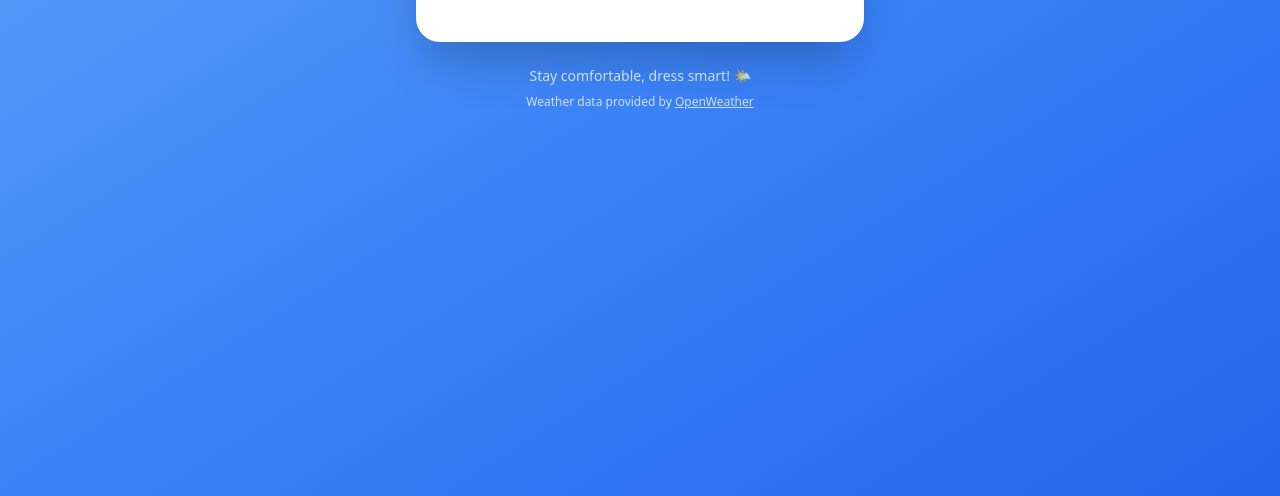
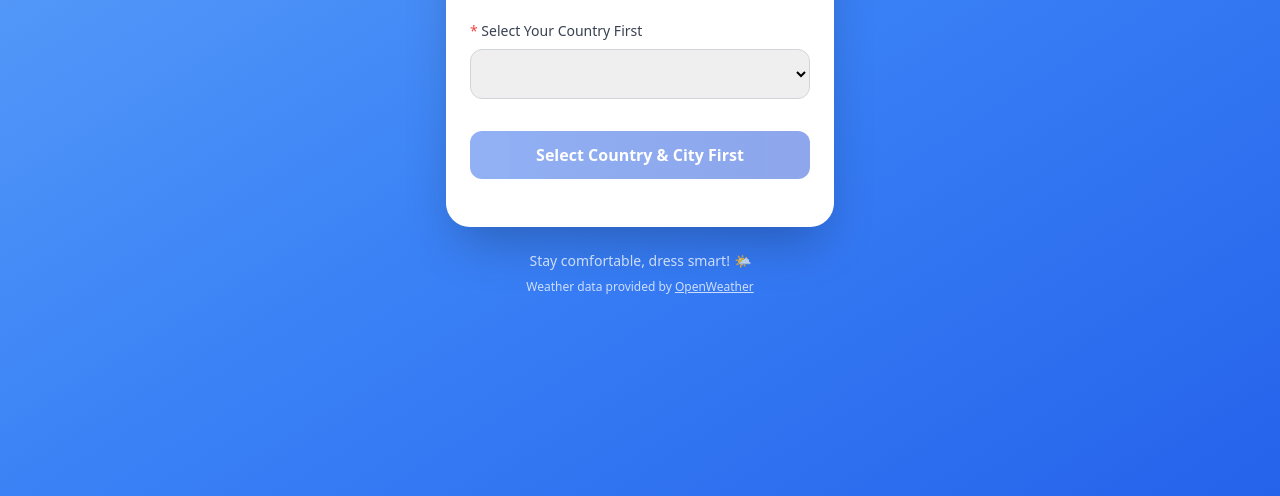
Before and after one commit to JerseyDevil2505/Weather-Wardrobe, a website: page index.html in a window 1280 px wide. Shown: the part 304-800 px from the top of the page. Drawn offline with nearby package versions, Linux system fonts and the light colour scheme.

Commit message:
Add flexbox classes to body for centering content

```diff
--- a/index.html
+++ b/index.html
@@ -78,7 +78,7 @@
     </style>
   </head>
   <body
-    class="min-h-screen bg-gradient-to-br from-blue-400 via-blue-500 to-blue-600 p-4"
+    class="min-h-screen bg-gradient-to-br from-blue-400 via-blue-500 to-blue-600 p-4 flex items-center justify-center"
   >
     <div class="max-w-md mx-auto">
       <div class="bg-white rounded-3xl shadow-2xl overflow-hidden">
```
